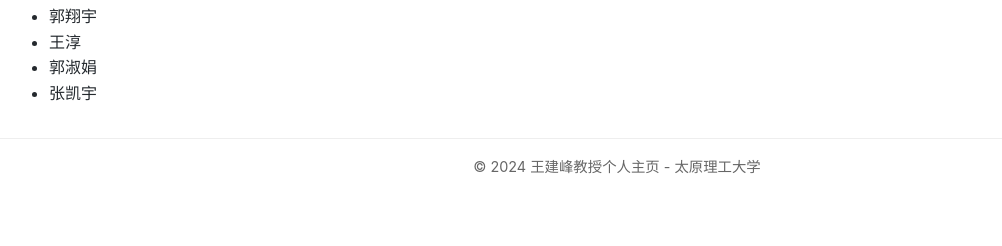
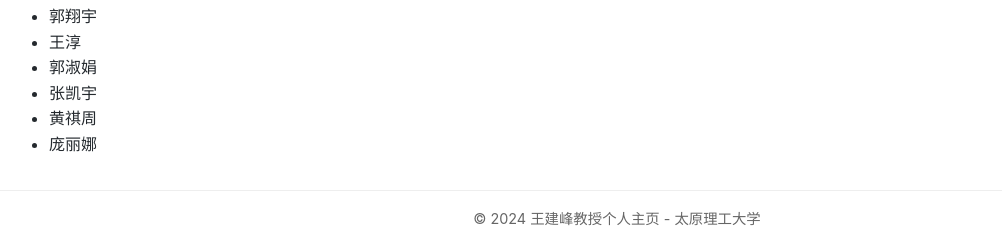
Before and after one commit to wangjf739/wjf.website., a plain HTML site: page teaching.html in a window 1280 px wide. Shown: the part 685-931 px from the top of the page, without its empty margins (23-1025 px from the left). Before the commit the page ends 879 px from the top, so only its background shows below. Drawn offline with Linux system fonts and the light colour scheme.

Commit message:
Update teaching.html

```diff
--- a/teaching.html
+++ b/teaching.html
@@ -67,6 +67,8 @@
                 <li class="team-item">王淳</li>
                 <li class="team-item">郭淑娟</li>
                 <li class="team-item">张凯宇</li>
+                 <li class="team-item">黄祺周</li>
+                 <li class="team-item">庞丽娜</li>
                 <!-- 更多学生姓名可以继续添加 -->
             </ul>
         </div>
```
